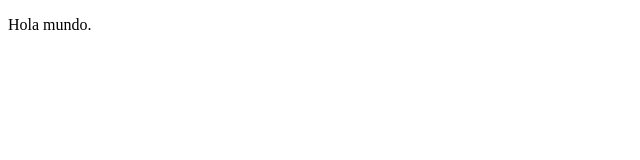
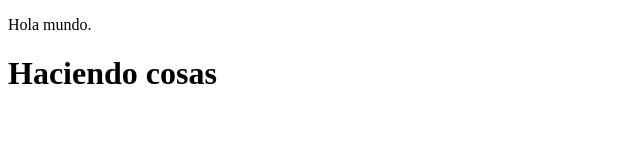
Before and after one commit to MaximilianoTrochonCanto/primer_repositorio, a plain HTML site: page index.html in a window 1280 px wide. Shown: the whole page, without its empty margins (0-640 px from the left). Drawn offline with Linux system fonts and the light colour scheme.

Commit message:
Segundo commit

```diff
--- a/index.html
+++ b/index.html
@@ -8,5 +8,6 @@
 </head>
 <body>
     <p>Hola mundo.</p>
+    <h1>Haciendo cosas</h1>
 </body>
 </html>
```
